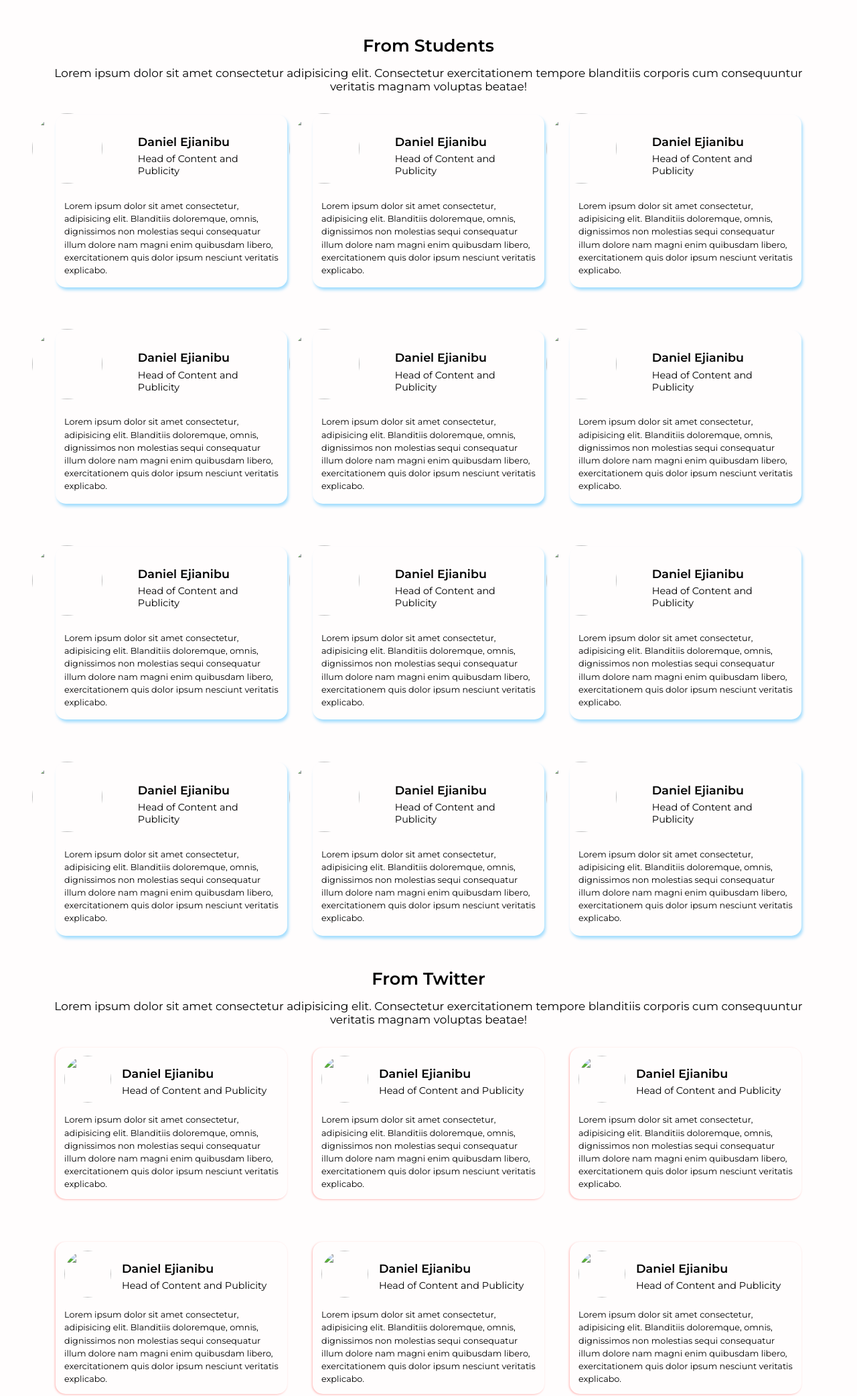
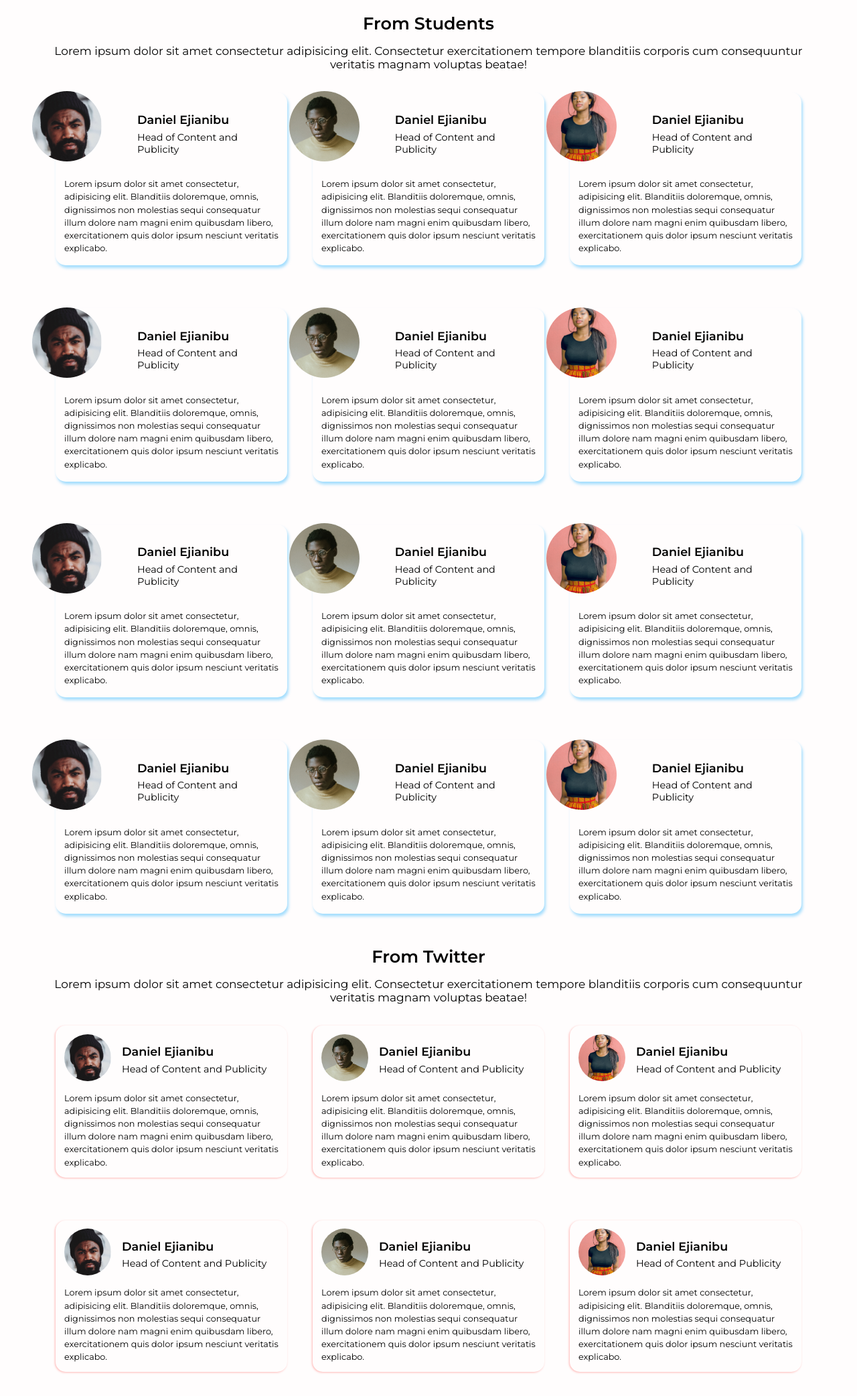
Before and after one commit to Iam-tomiwa/ECX-testimonials-page, a plain HTML site: page index.html in a window 1280 px wide. Shown: the part 492-2576 px from the top of the page at 67% size. Drawn offline with Linux system fonts and the light colour scheme; the site is published under a folder, as on GitHub Pages, so addresses that start at the root find nothing.

Commit message:
fixed images src

```diff
--- a/index.html
+++ b/index.html
@@ -17,7 +17,7 @@
       </h2>
       <div class="carousel">
         <i class="fa fa-chevron-left"></i>
-        <img class="carousel-img" src="/images/carousel-bg.png" alt="" />
+        <img class="carousel-img" src="./images/carousel-bg.png" alt="" />
         <i class="fa fa-chevron-right"></i>
       </div>
     </header>
@@ -32,7 +32,7 @@
         <div class="card-container">
           <div class="student-card">
             <div class="avatar-info">
-              <img src="/images/avatar1.png" alt="" />
+              <img src="./images/avatar1.png" alt="" />
               <div class="info-text">
                 <h3>Daniel Ejianibu</h3>
                 <p>Head of Content and Publicity</p>
@@ -44,7 +44,7 @@
           </div>
           <div class="student-card">
             <div class="avatar-info">
-              <img src="/images/avatar2.png" alt="" />
+              <img src="./images/avatar2.png" alt="" />
               <div class="info-text">
                 <h3>Daniel Ejianibu</h3>
                 <p>Head of Content and Publicity</p>
@@ -56,7 +56,7 @@
           </div>
           <div class="student-card">
             <div class="avatar-info">
-              <img src="/images/avatar3.png" alt="" />
+              <img src="./images/avatar3.png" alt="" />
               <div class="info-text">
                 <h3>Daniel Ejianibu</h3>
                 <p>Head of Content and Publicity</p>
@@ -68,7 +68,7 @@
           </div>
           <div class="student-card">
             <div class="avatar-info">
-              <img src="/images/avatar1.png" alt="" />
+              <img src="./images/avatar1.png" alt="" />
               <div class="info-text">
                 <h3>Daniel Ejianibu</h3>
                 <p>Head of Content and Publicity</p>
@@ -80,7 +80,7 @@
           </div>
           <div class="student-card">
             <div class="avatar-info">
-              <img src="/images/avatar2.png" alt="" />
+              <img src="./images/avatar2.png" alt="" />
               <div class="info-text">
                 <h3>Daniel Ejianibu</h3>
                 <p>Head of Content and Publicity</p>
@@ -92,7 +92,7 @@
           </div>
           <div class="student-card">
             <div class="avatar-info">
-              <img src="/images/avatar3.png" alt="" />
+              <img src="./images/avatar3.png" alt="" />
               <div class="info-text">
                 <h3>Daniel Ejianibu</h3>
                 <p>Head of Content and Publicity</p>
@@ -104,7 +104,7 @@
           </div>
           <div class="student-card">
             <div class="avatar-info">
-              <img src="/images/avatar1.png" alt="" />
+              <img src="./images/avatar1.png" alt="" />
               <div class="info-text">
                 <h3>Daniel Ejianibu</h3>
                 <p>Head of Content and Publicity</p>
@@ -116,7 +116,7 @@
           </div>
           <div class="student-card">
             <div class="avatar-info">
-              <img src="/images/avatar2.png" alt="" />
+              <img src="./images/avatar2.png" alt="" />
               <div class="info-text">
                 <h3>Daniel Ejianibu</h3>
                 <p>Head of Content and Publicity</p>
@@ -128,7 +128,7 @@
           </div>
           <div class="student-card">
             <div class="avatar-info">
-              <img src="/images/avatar3.png" alt="" />
+              <img src="./images/avatar3.png" alt="" />
               <div class="info-text">
                 <h3>Daniel Ejianibu</h3>
                 <p>Head of Content and Publicity</p>
@@ -140,7 +140,7 @@
           </div>
           <div class="student-card">
             <div class="avatar-info">
-              <img src="/images/avatar1.png" alt="" />
+              <img src="./images/avatar1.png" alt="" />
               <div class="info-text">
                 <h3>Daniel Ejianibu</h3>
                 <p>Head of Content and Publicity</p>
@@ -152,7 +152,7 @@
           </div>
           <div class="student-card">
             <div class="avatar-info">
-              <img src="/images/avatar2.png" alt="" />
+              <img src="./images/avatar2.png" alt="" />
               <div class="info-text">
                 <h3>Daniel Ejianibu</h3>
                 <p>Head of Content and Publicity</p>
@@ -164,7 +164,7 @@
           </div>
           <div class="student-card">
             <div class="avatar-info">
-              <img src="/images/avatar3.png" alt="" />
+              <img src="./images/avatar3.png" alt="" />
               <div class="info-text">
                 <h3>Daniel Ejianibu</h3>
                 <p>Head of Content and Publicity</p>
@@ -186,7 +186,7 @@
         <div class="card-container">
           <div class="twitter-card">
             <div class="avatar-info">
-              <img src="/images/avatar1.png" alt="" />
+              <img src="./images/avatar1.png" alt="" />
               <div class="info-text">
                 <h3>Daniel Ejianibu</h3>
                 <p>Head of Content and Publicity</p>
@@ -198,7 +198,7 @@
           </div>
           <div class="twitter-card">
             <div class="avatar-info">
-              <img src="/images/avatar2.png" alt="" />
+              <img src="./images/avatar2.png" alt="" />
               <div class="info-text">
                 <h3>Daniel Ejianibu</h3>
                 <p>Head of Content and Publicity</p>
@@ -210,7 +210,7 @@
           </div>
           <div class="twitter-card">
             <div class="avatar-info">
-              <img src="/images/avatar3.png" alt="" />
+              <img src="./images/avatar3.png" alt="" />
               <div class="info-text">
                 <h3>Daniel Ejianibu</h3>
                 <p>Head of Content and Publicity</p>
@@ -222,7 +222,7 @@
           </div>
           <div class="twitter-card">
             <div class="avatar-info">
-              <img src="/images/avatar1.png" alt="" />
+              <img src="./images/avatar1.png" alt="" />
               <div class="info-text">
                 <h3>Daniel Ejianibu</h3>
                 <p>Head of Content and Publicity</p>
@@ -234,7 +234,7 @@
           </div>
           <div class="twitter-card">
             <div class="avatar-info">
-              <img src="/images/avatar2.png" alt="" />
+              <img src="./images/avatar2.png" alt="" />
               <div class="info-text">
                 <h3>Daniel Ejianibu</h3>
                 <p>Head of Content and Publicity</p>
@@ -246,7 +246,7 @@
           </div>
           <div class="twitter-card">
             <div class="avatar-info">
-              <img src="/images/avatar3.png" alt="" />
+              <img src="./images/avatar3.png" alt="" />
               <div class="info-text">
                 <h3>Daniel Ejianibu</h3>
                 <p>Head of Content and Publicity</p>
@@ -258,7 +258,7 @@
           </div>
           <div class="twitter-card">
             <div class="avatar-info">
-              <img src="/images/avatar1.png" alt="" />
+              <img src="./images/avatar1.png" alt="" />
               <div class="info-text">
                 <h3>Daniel Ejianibu</h3>
                 <p>Head of Content and Publicity</p>
@@ -270,7 +270,7 @@
           </div>
           <div class="twitter-card">
             <div class="avatar-info">
-              <img src="/images/avatar2.png" alt="" />
+              <img src="./images/avatar2.png" alt="" />
               <div class="info-text">
                 <h3>Daniel Ejianibu</h3>
                 <p>Head of Content and Publicity</p>
@@ -282,7 +282,7 @@
           </div>
           <div class="twitter-card">
             <div class="avatar-info">
-              <img src="/images/avatar3.png" alt="" />
+              <img src="./images/avatar3.png" alt="" />
               <div class="info-text">
                 <h3>Daniel Ejianibu</h3>
                 <p>Head of Content and Publicity</p>
```
